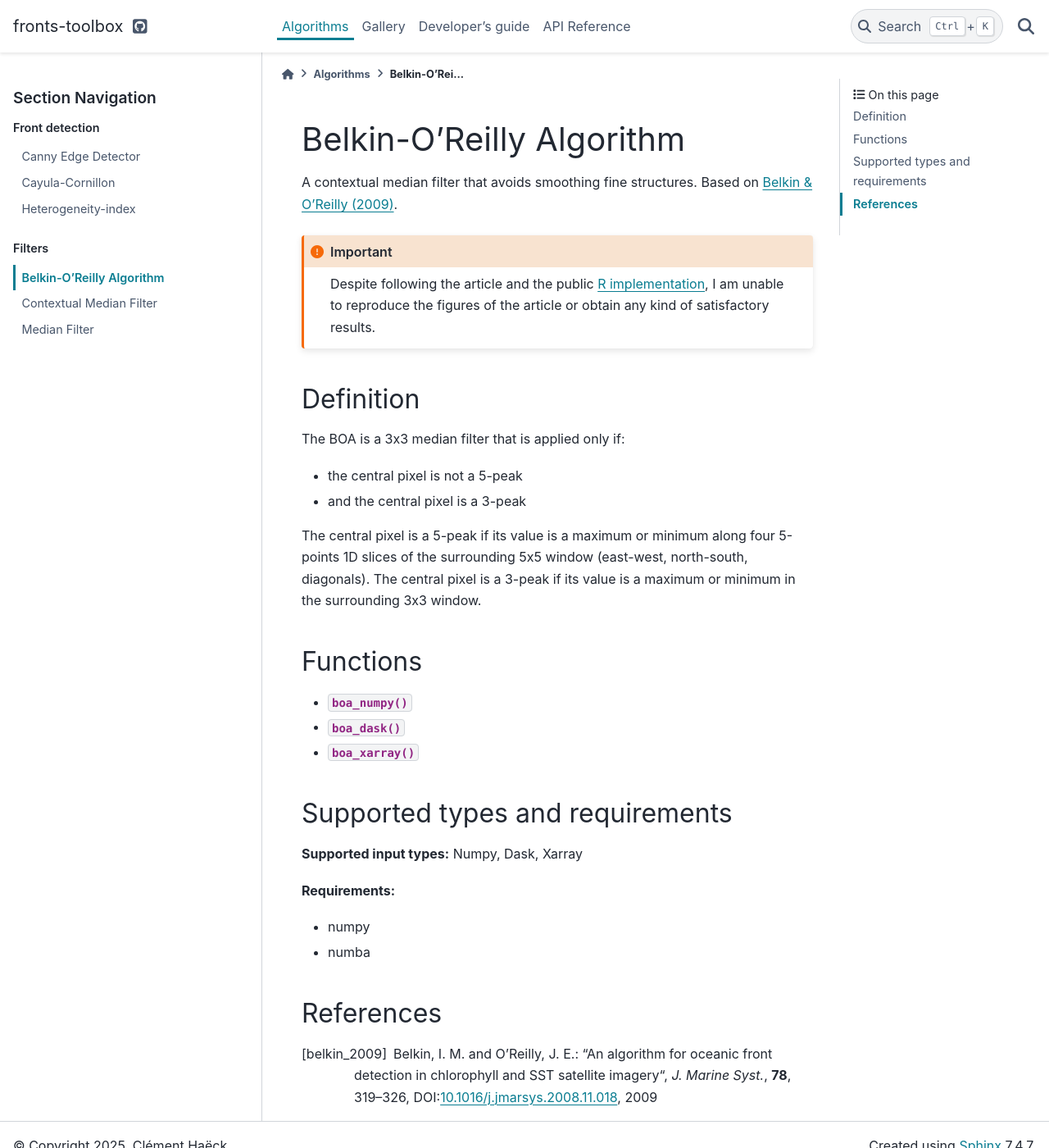
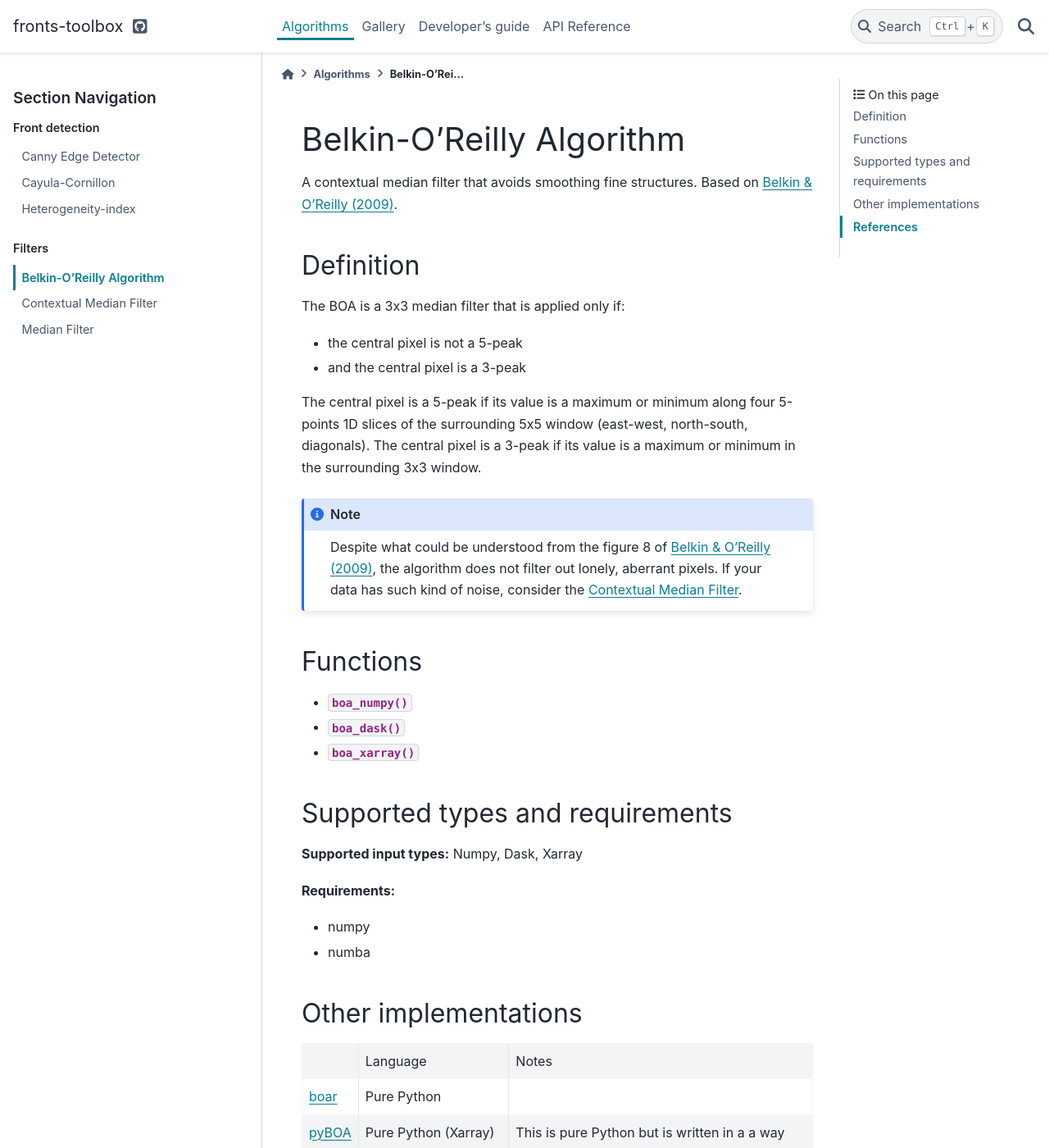
Before and after one commit to Descanonge/fronts-toolbox, a Sphinx documentation site: the page built from docs/algorithms/boa.rst, in a window 1280 px wide and 1400 px high. Shown: the whole window at 82% size. Built offline with Sphinx 7.4.7 and the PyData theme 0.15.4, drawn with Linux system fonts in a browser that asks for light colours; pages that are not in the unit, such as notebooks, are missing from menus; some of the changed text lies outside the part shown.

Commit message:
Add other implementations

```diff
--- a/docs/algorithms/boa.rst
+++ b/docs/algorithms/boa.rst
@@ -5,13 +5,6 @@
 
 A contextual median filter that avoids smoothing fine structures. Based on
 |belkin_2009|_.
-
-.. important::
-
-   Despite following the article and the public `R implementation
-   <https://rdrr.io/github/galuardi/boaR/man/boaR-package.html>`__, I am unable
-   to reproduce the figures of the article or obtain any kind of satisfactory
-   results.
 
 Definition
 ==========
@@ -25,6 +18,12 @@
 5-points 1D slices of the surrounding 5x5 window (east-west, north-south,
 diagonals). The central pixel is a 3-peak if its value is a maximum or minimum
 in the surrounding 3x3 window.
+
+.. note::
+
+    Despite what could be understood from the figure 8 of |belkin_2009|_, the
+    algorithm does not filter out lonely, aberrant pixels. If your data has such
+    kind of noise, consider the :doc:`contextual-median`.
 
 Functions
 =========
@@ -44,6 +43,30 @@
 - numpy
 - numba
 
+Other implementations
+=====================
+
++----------+--------------------+-----------------------------------------+
+|          |      Language      | Notes                                   |
++----------+--------------------+-----------------------------------------+
+| boar_    | Pure Python        |                                         |
++----------+--------------------+-----------------------------------------+
+| pyBOA_   | Pure Python        | This is pure Python but is written in a |
+|          | (Xarray)           | a way that should prove efficient       |
+|          |                    |                                         |
++----------+--------------------+-----------------------------------------+
+| JUNO_    | Pure Python        | This is pure Python and may be slow     |
+|          | (Xarray, Pandas)   |                                         |
++----------+--------------------+-----------------------------------------+
+| boac_    | C                  |                                         |
++----------+--------------------+-----------------------------------------+
+
+.. _boar: https://rdrr.io/github/galuardi/boaR/man/boaR-package.html
+.. _pyBOA: https://github.com/AlxLhrNc/pyBOA/
+.. _JUNO: https://github.com/CoLAB-ATLANTIC/JUNO
+.. _boac: https://github.com/chrisberglund/boac
+
+
 References
 ==========
 
```
Also changed, not shown: docs/algorithms/cayula-cornillon.rst (+22 -0 lines).
